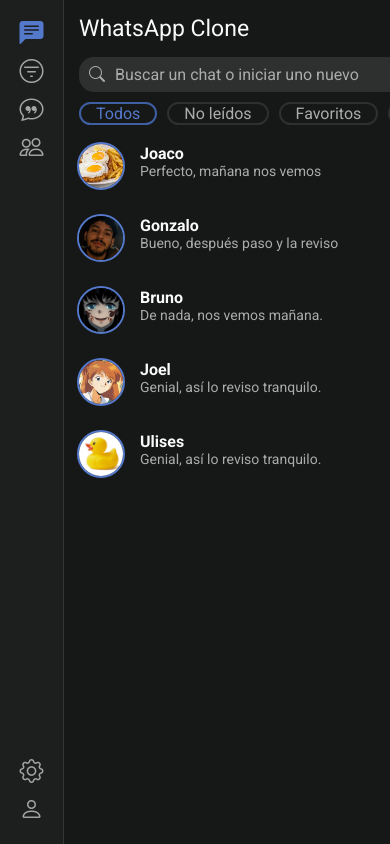
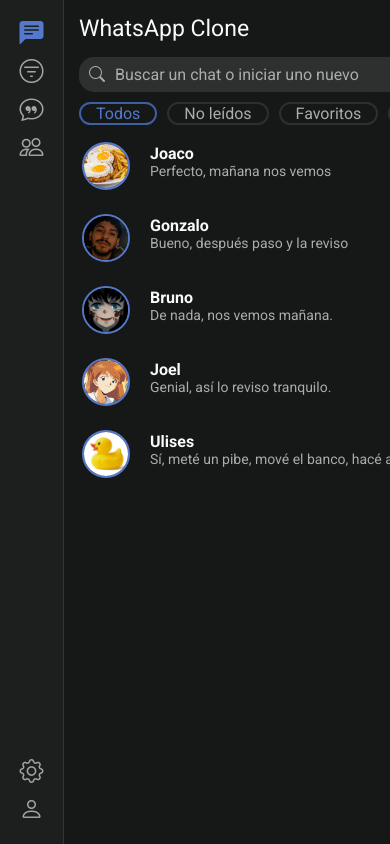
Before and after one commit to UrielTreleani/PROJECTO-FINAL-UTN-WHATSAPP-CLONE, a React (Vite) app: page / in a window 390 px wide. Shown: the top 844 px of the page. Built offline with nearby package versions, Linux system fonts and the light colour scheme.

Commit message:
falta responsive

```diff
--- a/src/Components/ContactList/ContactList.css
+++ b/src/Components/ContactList/ContactList.css
@@ -23,12 +23,17 @@
     font-size: 14px;
 }
 
+.contact-info div{
+    margin: 0 0 0 5px;
+}
+
 .contact-name{
     font-size: 16px;
 }
 
 .contact-last-message{
     color: #abacac;
+    width: 100%;
 }
 
 .profile-image__container{
--- a/src/data/contactData.js
+++ b/src/data/contactData.js
@@ -136,7 +136,7 @@ const contacts = [
         name: 'Ulises',
         last_time_connected: 'últ. vez hoy a la(s) 09:33',
         profile_img: '/profile-image__ulises.jpg',
-        last_message: "Genial, así lo reviso tranquilo.",
+        last_message: "Sí, meté un pibe, mové el banco, hacé algo.",
         messages: [
             {
                 id: 1,
@@ -177,7 +177,7 @@ const contacts = [
             {
                 id: 7,
                 author: 'Ulises',
-                content: "Sí, meté un pibe, mové el banco, hacé algo. Boca no puede seguir jugando así",
+                content: "Sí, meté un pibe, mové el banco, hacé algo.",
                 timestamp: '21:15'
             }
         ]
```
